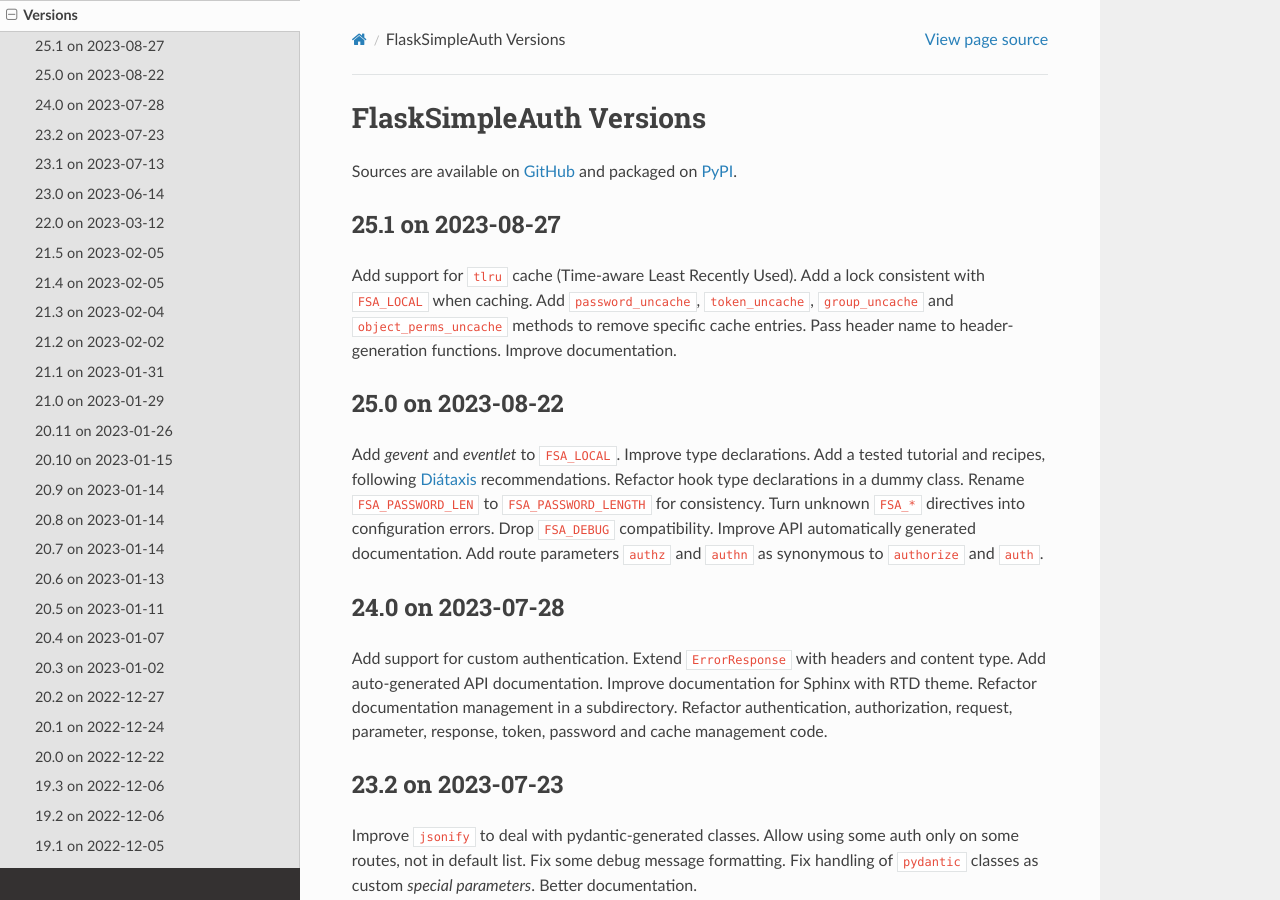
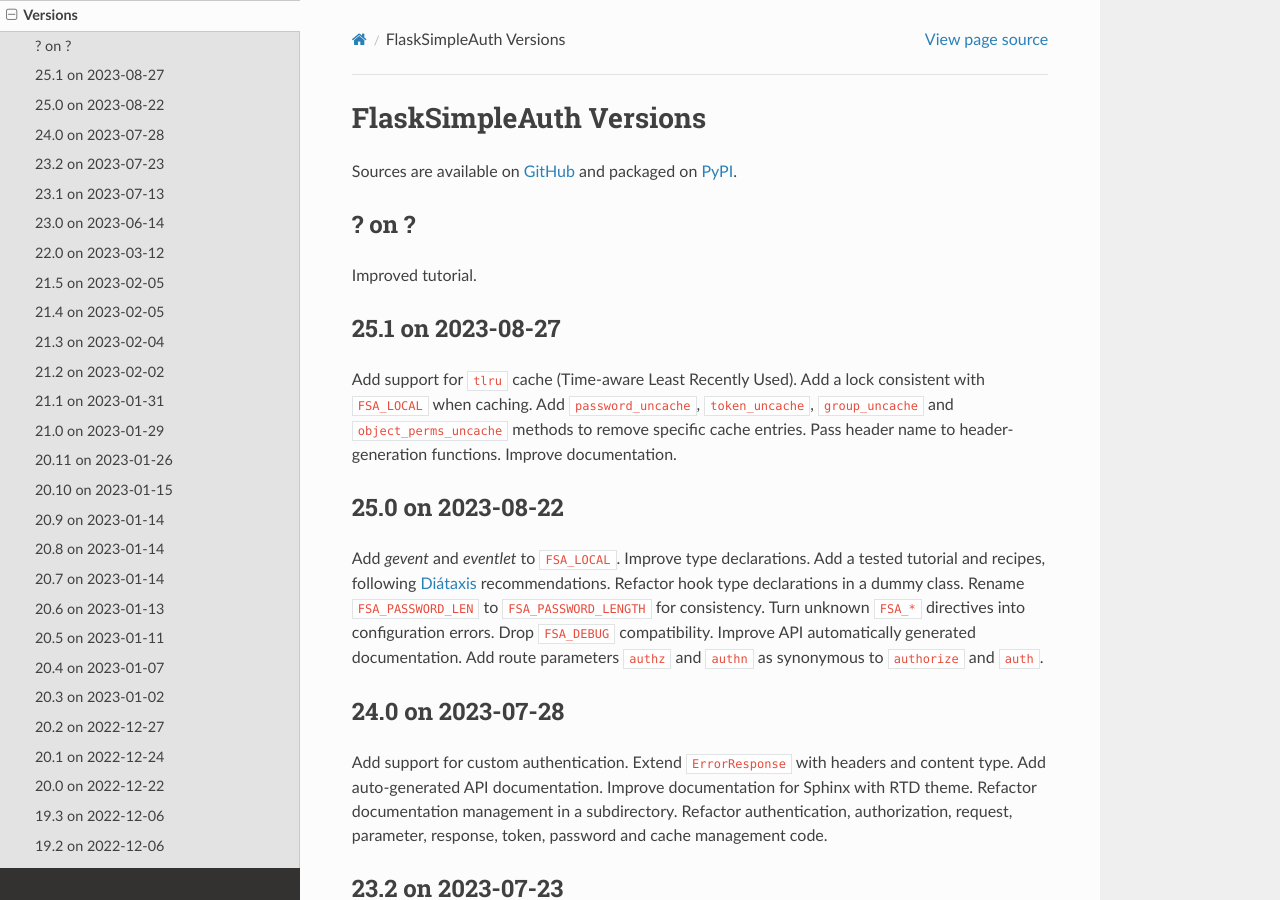
Before and after one commit to zx80/flask-simple-auth, a Sphinx documentation site: the page built from docs/VERSIONS.md, in a window 1280 px wide and 900 px high. Built offline with Sphinx 7.4.7 and the Read the Docs theme 2.0.0, drawn with Linux system fonts in a browser that asks for light colours; pages that are not in the unit, such as notebooks, are missing from menus.

Commit message:
note about improvements

```diff
--- a/docs/VERSIONS.md
+++ b/docs/VERSIONS.md
@@ -2,6 +2,10 @@
 
 Sources are available on [GitHub](https://github.com/zx80/flask-simple-auth)
 and packaged on [PyPI](https://pypi.org/project/FlaskSimpleAuth/).
+
+## ? on ?
+
+Improved tutorial.
 
 ## 25.1 on 2023-08-27
 
```
